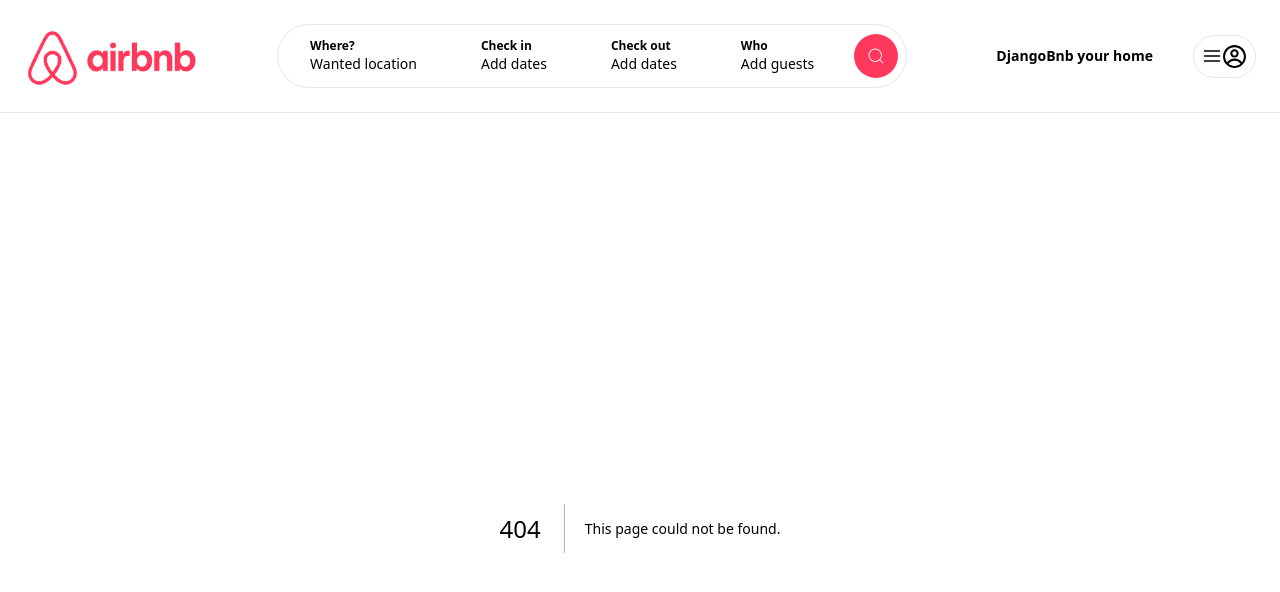
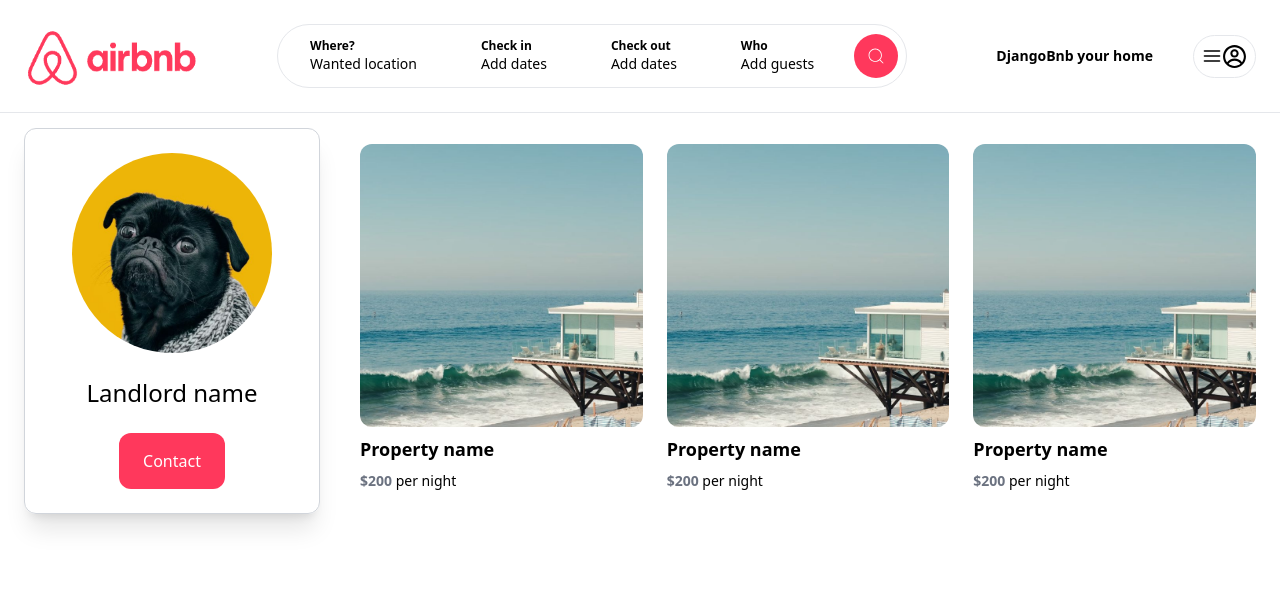
Before and after one commit to arwin50/DjangoBnbAgain, a Next.js app: page /landlords/1 in a window 1280 px wide. Before the commit this address had no page. Shown: the top 592 px of the page. Built offline with nearby package versions, Linux system fonts and the light colour scheme.

Commit message:
[UI] added landlord detail page

```diff
--- /dev/null
+++ b/app/components/ContactButton.tsx
@@ -0,0 +1,7 @@
+export const ContactButton = () => {
+  return (
+    <div className="mt-6 cursor-pointer py-4 px-6 bg-airbnb hover:bg-airbnb-dark transition text-white rounded-xl">
+      Contact
+    </div>
+  );
+};
--- /dev/null
+++ b/app/landlords/[id]/page.tsx
@@ -0,0 +1,30 @@
+import { ContactButton } from "@/app/components/ContactButton";
+import { PropertyList } from "@/app/components/properties/PropertyList";
+import Image from "next/image";
+
+export default function LandlordDetailPage() {
+  return (
+    <main className="max-w-[1500px] mx-auto px-6 pb-6">
+      <div className="grid grid-cols-1 md:grid-cols-4 gap-4">
+        <aside className="col-span-1 mb-4">
+          <div className="flex flex-col items-center p-6 rounded-xl border border-gray-300 shadow-xl">
+            <Image
+              src="/profile_pic_1.jpg"
+              width={200}
+              height={200}
+              alt="Landlord name"
+              className="rounded-full"
+            />
+            <h1 className="mt-6 text-2xl">Landlord name</h1>
+            <ContactButton />
+          </div>
+        </aside>
+        <div className="col-span-1 md:col-span-3 pl-0 md:pl-6">
+          <div className="mt-4 grid grid-cols-1 md:grid-cols-3  gap-6">
+            <PropertyList />
+          </div>
+        </div>
+      </div>
+    </main>
+  );
+}
```
